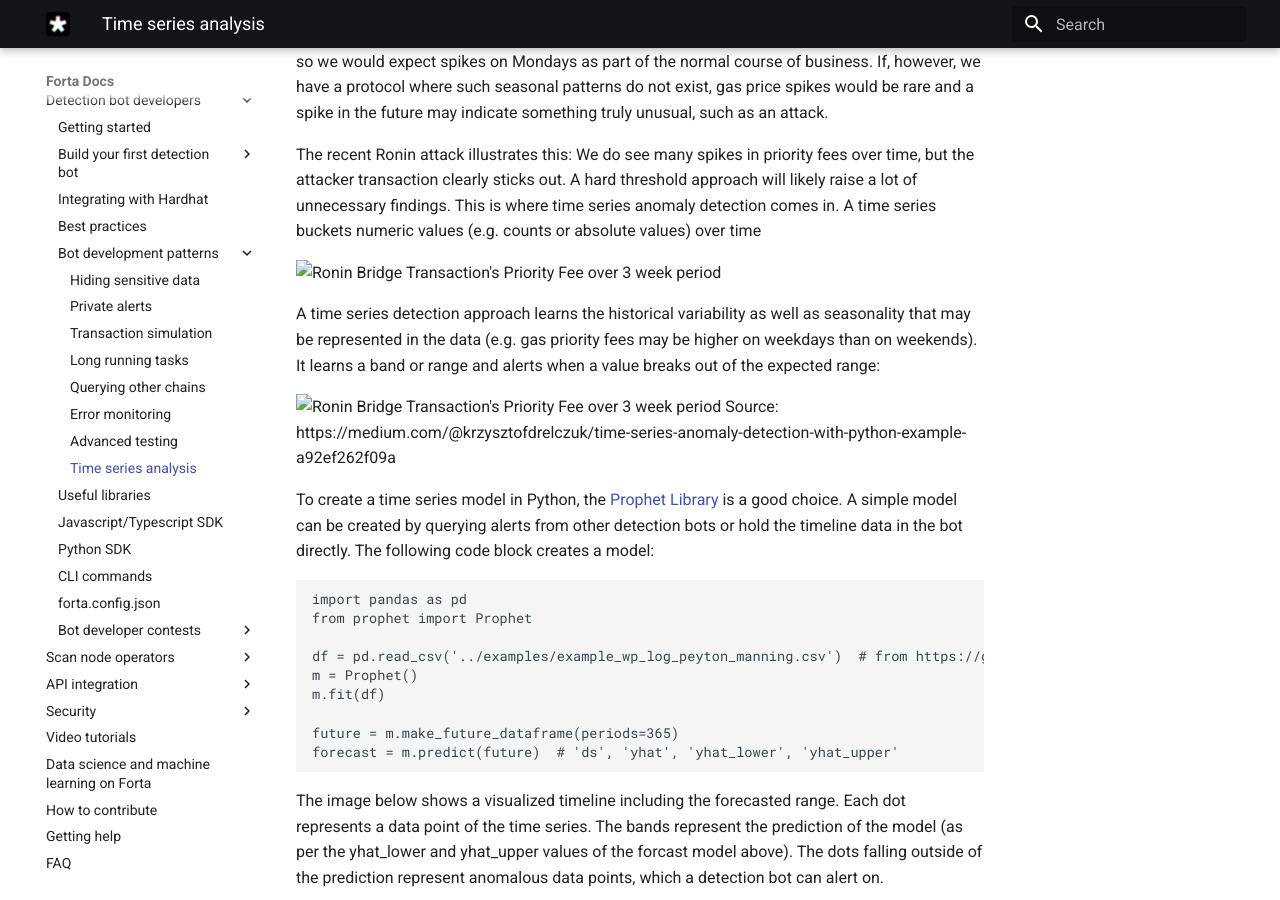
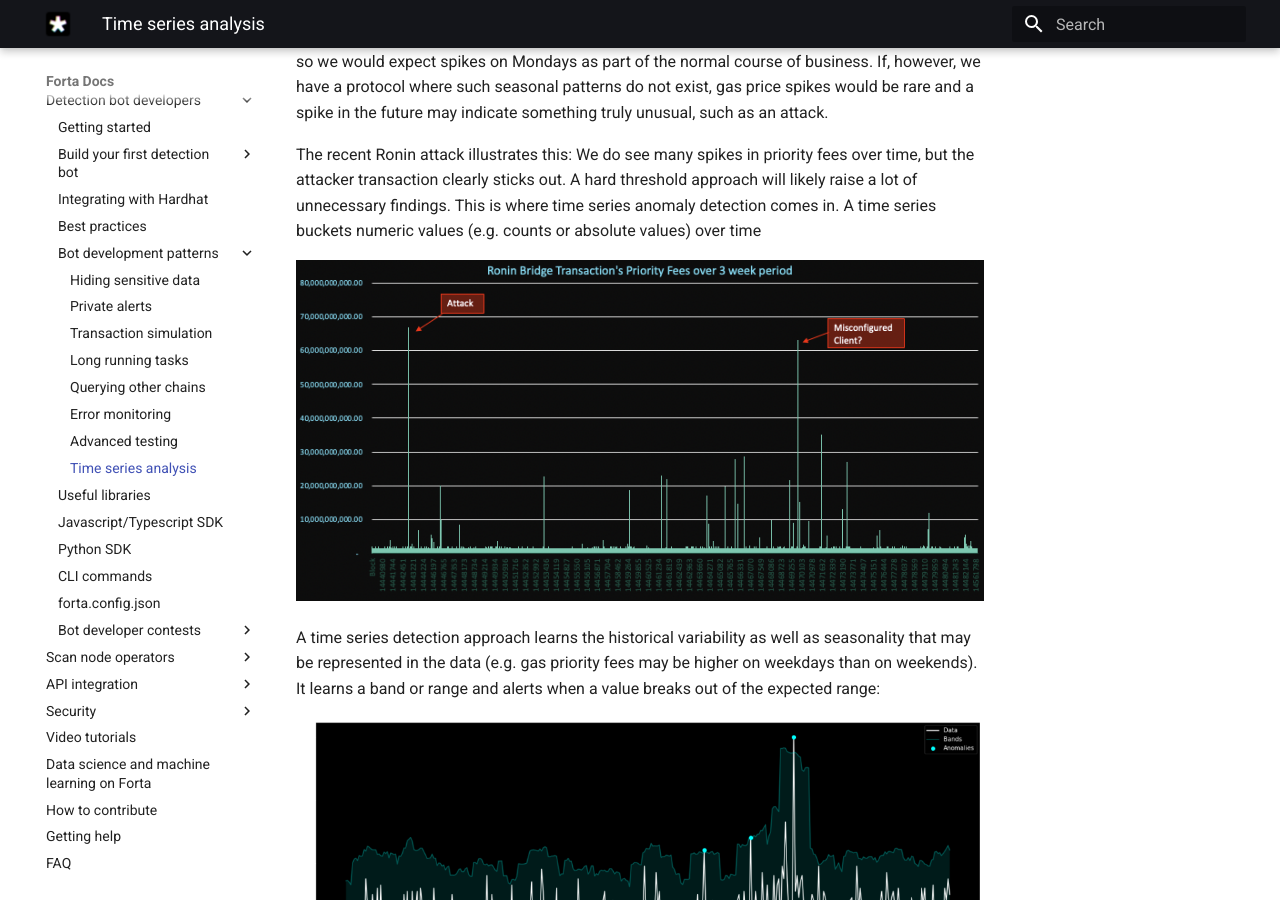
Before and after one commit to forta-network/docs, an MkDocs documentation site: the page built from docs/time-series-analysis.md, in a window 1280 px wide and 900 px high, scrolled down 454 px. Built offline with MkDocs 1.6.1 and Material for MkDocs 9.7.7, drawn with Linux system fonts in a browser that asks for light colours.

Commit message:
fixed time series analysis imgs

```diff
--- a/docs/time-series-analysis.md
+++ b/docs/time-series-analysis.md
@@ -6,11 +6,11 @@
 
 The recent Ronin attack illustrates this: We do see many spikes in priority fees over time, but the attacker transaction clearly sticks out. A hard threshold approach will likely raise a lot of unnecessary findings. This is where time series anomaly detection comes in. A time series buckets numeric values (e.g. counts or absolute values) over time
 
-<img src="ronin-attack-priority-fee.png" alt="Ronin Bridge Transaction's Priority Fee over 3 week period" width="800"/>
+<img src="../ronin-attack-priority-fee.png" alt="Ronin Bridge Transaction's Priority Fee over 3 week period" width="800"/>
 
 A time series detection approach learns the historical variability as well as seasonality that may be represented in the data (e.g. gas priority fees may be higher on weekdays than on weekends). It learns a band or range and alerts when a value breaks out of the expected range:
 
-<img src="time-series.png" alt="Ronin Bridge Transaction's Priority Fee over 3 week period" width="800"/>
+<img src="../time-series.png" alt="Ronin Bridge Transaction's Priority Fee over 3 week period" width="800"/>
 Source: https://medium.com/@krzysztofdrelczuk/time-series-anomaly-detection-with-python-example-a92ef262f09a
 
 To create a time series model in Python, the [Prophet Library](https://facebook.github.io/prophet/docs/quick_start.html) is a good choice. A simple model can be created by querying alerts from other detection bots or hold the timeline data in the bot directly. The following code block creates a model:
```
